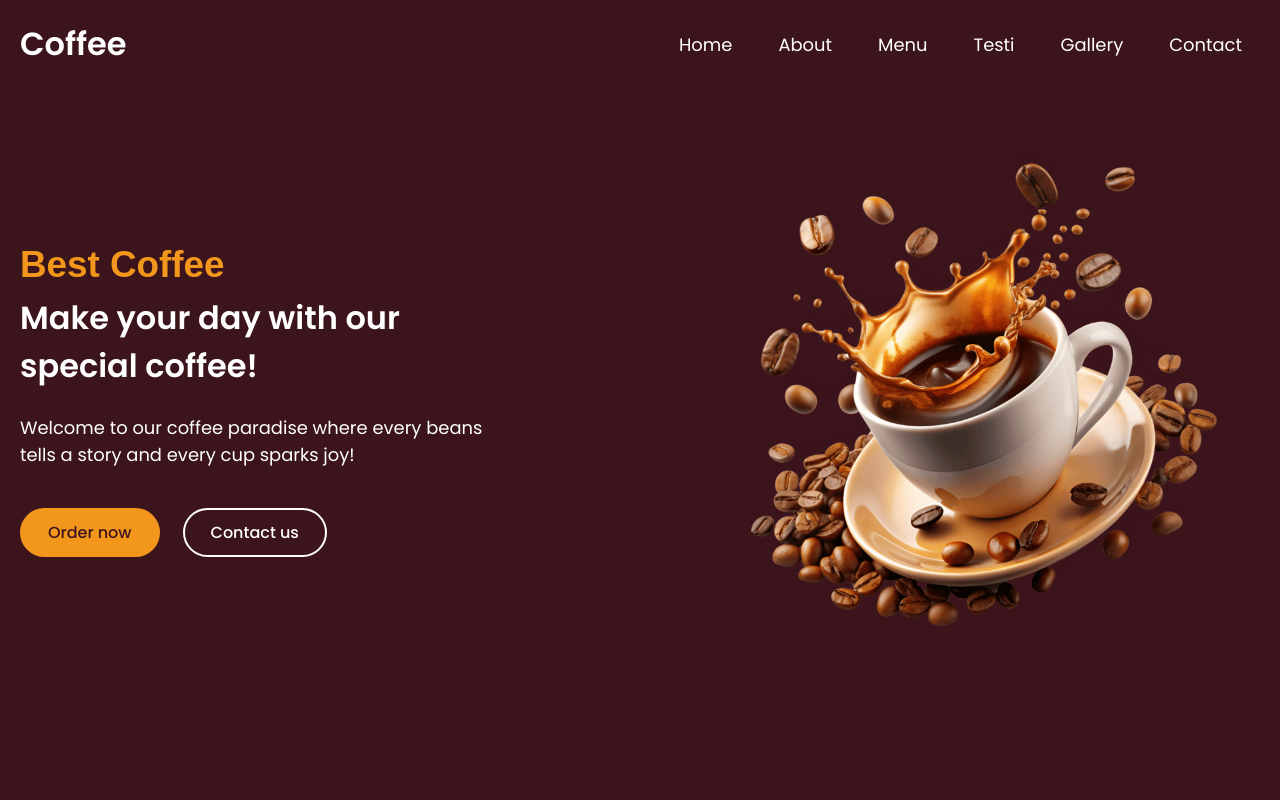
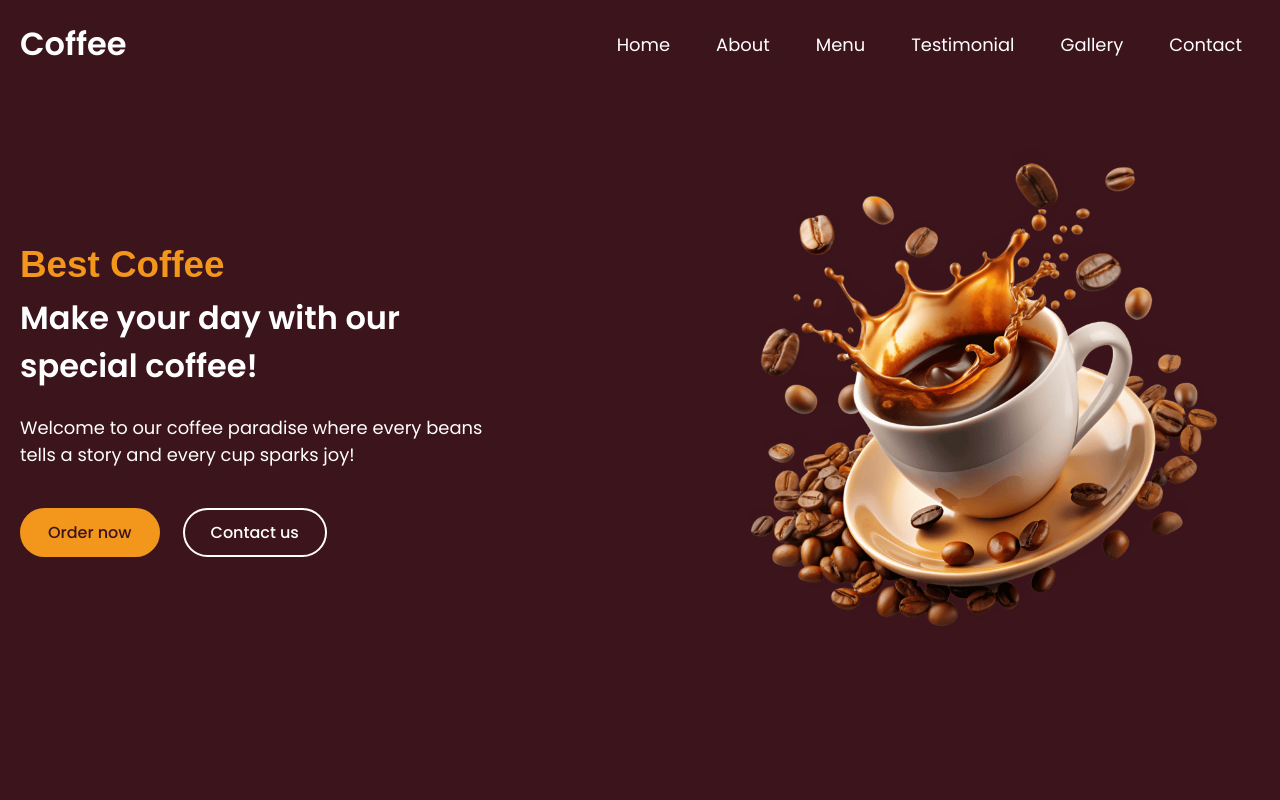
Before and after one commit to pmmuthukumarofficial/coffee_shop, a plain HTML site: page index.html in a window 1280 px wide. Shown: the top 800 px of the page. Drawn offline with nearby package versions, Linux system fonts and the light colour scheme; a web font is replaced by a local one.

Commit message:
Update index.html

```diff
--- a/index.html
+++ b/index.html
@@ -32,7 +32,7 @@
                     <a href="#menu" class="nav-link">Menu</a>
                 </li>
                 <li class="nav-item">
-                    <a href="#testimonials" class="nav-link">Testi</a>
+                    <a href="#testimonials" class="nav-link">Testimonial</a>
                 </li>
                 <li class="nav-item">
                     <a href="#gallery" class="nav-link">Gallery</a>
```
